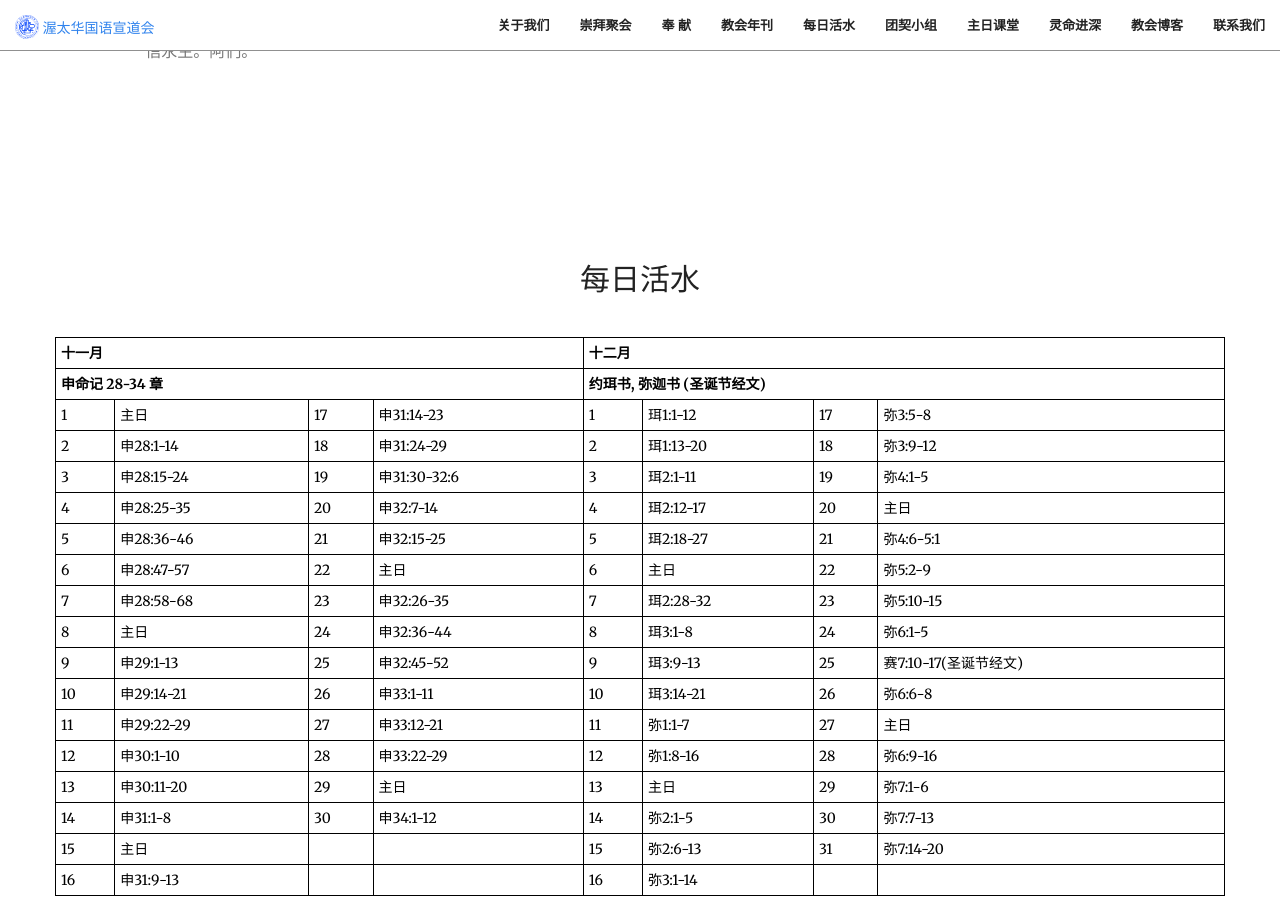
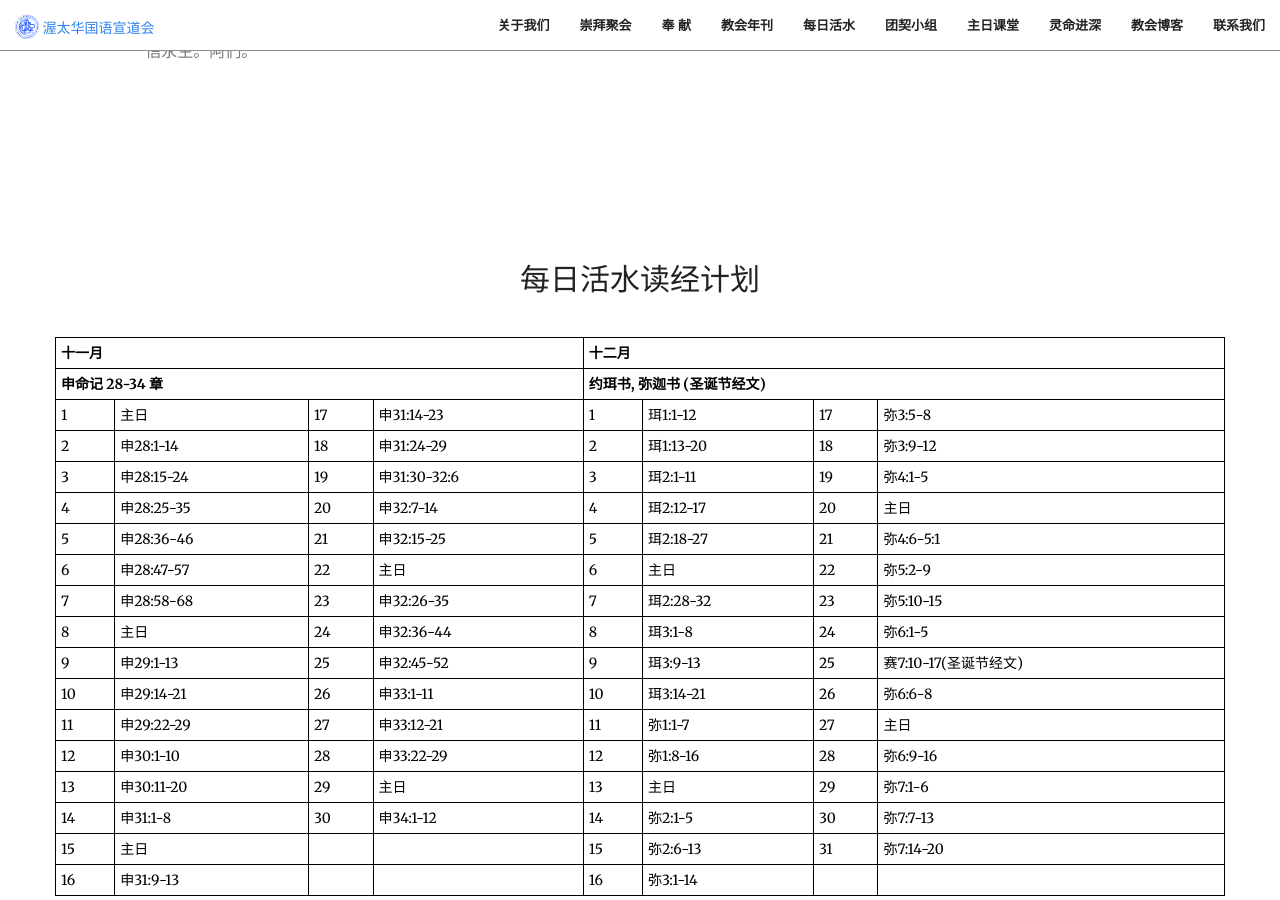
Before and after one commit to JonasYow/ottawaomac, a Jekyll site: the page built from index.html, in a window 1280 px wide and 900 px high, scrolled down 3327 px. Built offline with Jekyll 4.4.1, drawn with Linux system fonts in a browser that asks for light colours.

Commit message:
update title

```diff
--- a/_includes/dailylivingwater.html
+++ b/_includes/dailylivingwater.html
@@ -2,7 +2,7 @@
     <div class="container">
         <div class="row">
             <div class="col-lg-12 text-center">
-                <h2 class="section-heading text-primary">每日活水</h2>
+                <h2 class="section-heading text-primary">每日活水读经计划</h2>
                 <!--<hr class="primary">-->
 		<hr style="border-top: 1px solid rgb(195, 195, 136)">
             </div>
```
